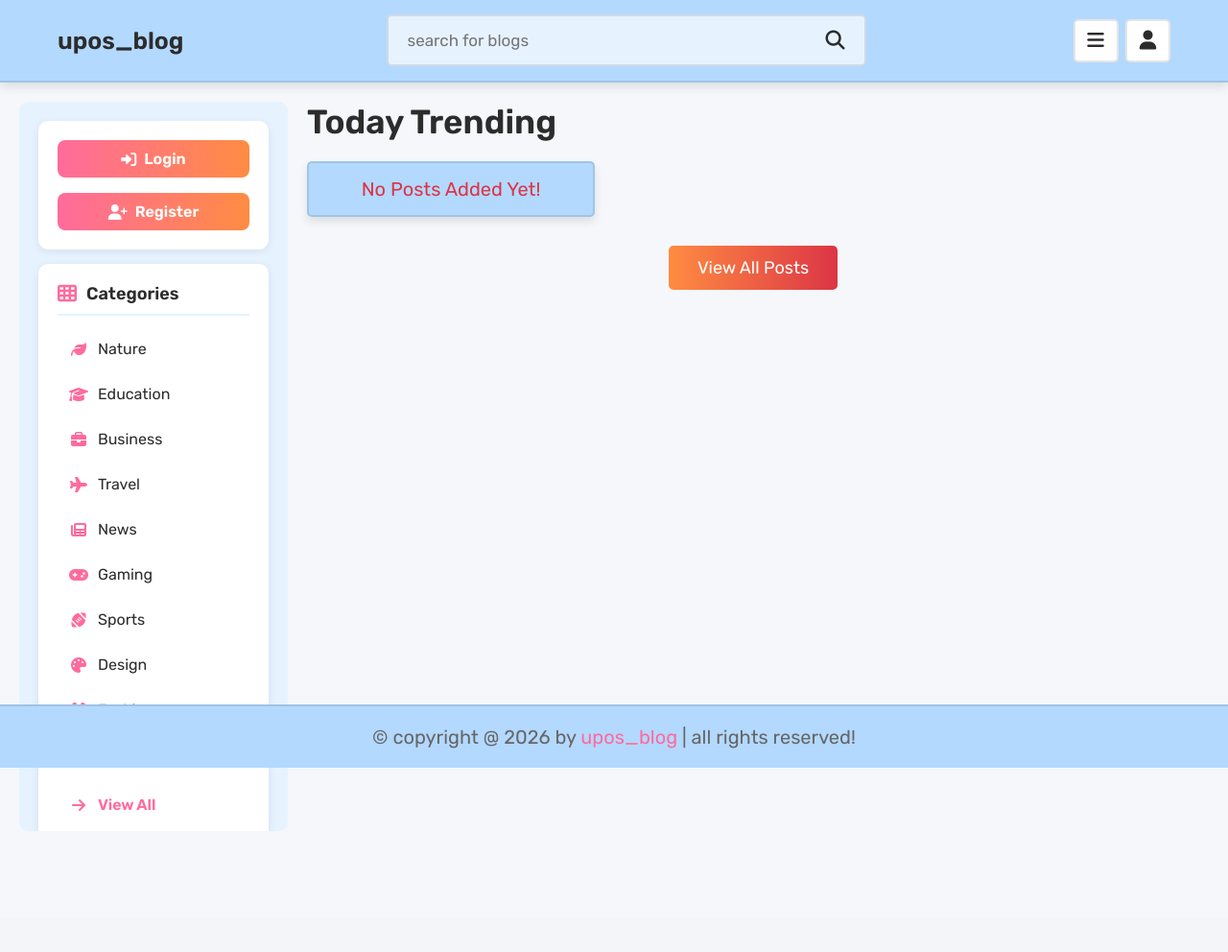
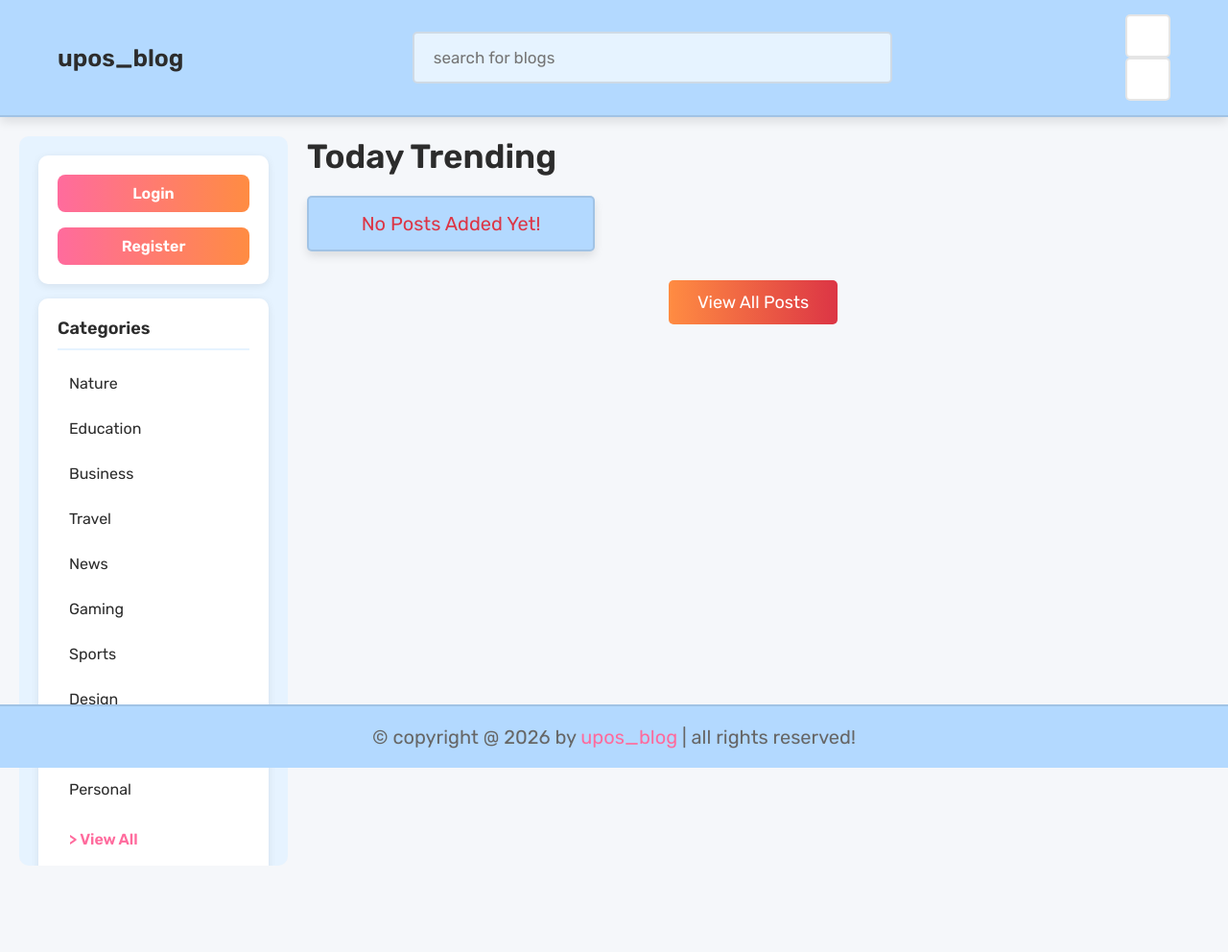
Before and after one commit to Upama-Prapti/web-technologies-Fall2025-2026-sec-W-Final-Term-Project, a PHP site: page /blog/index.php?route=home in a window 1280 px wide. Shown: the whole page at 96% size. Before the commit the page ends 866 px from the top, so only its background shows below. Run offline with PHP 8.4, Linux system fonts and the light colour scheme; data that the repository does not hold is empty; some libraries are stand-ins or nearby versions.

Commit message:
Update home.php

```diff
--- a/views/user/home.php
+++ b/views/user/home.php
@@ -5,7 +5,6 @@
    <meta http-equiv="X-UA-Compatible" content="IE=edge">
    <meta name="viewport" content="width=device-width, initial-scale=1.0">
    <title>home page</title>
-   <link rel="stylesheet" href="https://cdnjs.cloudflare.com/ajax/libs/font-awesome/6.1.1/css/all.min.css">
    <link rel="stylesheet" href="<?php echo ASSETS_URL; ?>css/style.css">
 </head>
 <body>
@@ -18,24 +17,24 @@
          <?php if($fetch_profile){ ?>
          <div class="sidebar-profile">
             <div class="profile-info">
-               <i class="fas fa-user-circle"></i>
+               <span style="font-size: 3rem;">👤</span>
                <div>
                   <p class="profile-name"><?= $fetch_profile['name']; ?></p>
                   <p class="profile-stats">Comments: <?= $total_user_comments; ?> | Likes: <?= $total_user_likes; ?></p>
                </div>
             </div>
-            <a href="index.php?route=create_post" class="sidebar-btn"><i class="fas fa-plus"></i> Create Post</a>
-            <a href="index.php?route=update" class="sidebar-btn"><i class="fas fa-user-edit"></i> Update Profile</a>
+            <a href="index.php?route=create_post" class="sidebar-btn">+ Create Post</a>
+            <a href="index.php?route=update" class="sidebar-btn">✏️ Update Profile</a>
             <div class="sidebar-links">
-               <a href="index.php?route=likes" class="sidebar-link"><i class="fas fa-heart"></i> Likes</a>
-               <a href="index.php?route=comments" class="sidebar-link"><i class="fas fa-comments"></i> Comments</a>
+               <a href="index.php?route=likes" class="sidebar-link">❤ Likes</a>
+               <a href="index.php?route=comments" class="sidebar-link">💬 Comments</a>
             </div>
          </div>
          <?php } else { ?>
          <div class="sidebar-login">
             <div class="sidebar-btn-group">
-               <a href="index.php?route=login" class="sidebar-btn"><i class="fas fa-sign-in-alt"></i> Login</a>
-               <a href="index.php?route=register" class="sidebar-btn"><i class="fas fa-user-plus"></i> Register</a>
+               <a href="index.php?route=login" class="sidebar-btn">Login</a>
+               <a href="index.php?route=register" class="sidebar-btn">Register</a>
             </div>
          </div>
          <?php } ?>
@@ -43,27 +42,25 @@
 
       <div class="sidebar-box">
          <div class="sidebar-title">
-            <i class="fas fa-th"></i>
             <span>Categories</span>
          </div>
          <div class="sidebar-content">
-            <a href="index.php?route=category&category=nature" class="sidebar-item"><i class="fas fa-leaf"></i> Nature</a>
-            <a href="index.php?route=category&category=education" class="sidebar-item"><i class="fas fa-graduation-cap"></i> Education</a>
-            <a href="index.php?route=category&category=business" class="sidebar-item"><i class="fas fa-briefcase"></i> Business</a>
-            <a href="index.php?route=category&category=travel" class="sidebar-item"><i class="fas fa-plane"></i> Travel</a>
-            <a href="index.php?route=category&category=news" class="sidebar-item"><i class="fas fa-newspaper"></i> News</a>
-            <a href="index.php?route=category&category=gaming" class="sidebar-item"><i class="fas fa-gamepad"></i> Gaming</a>
-            <a href="index.php?route=category&category=sports" class="sidebar-item"><i class="fas fa-football-ball"></i> Sports</a>
-            <a href="index.php?route=category&category=design" class="sidebar-item"><i class="fas fa-palette"></i> Design</a>
-            <a href="index.php?route=category&category=fashion" class="sidebar-item"><i class="fas fa-tshirt"></i> Fashion</a>
-            <a href="index.php?route=category&category=personal" class="sidebar-item"><i class="fas fa-user"></i> Personal</a>
-            <a href="index.php?route=categories" class="sidebar-item view-all"><i class="fas fa-arrow-right"></i> View All</a>
+            <a href="index.php?route=category&category=nature" class="sidebar-item">Nature</a>
+            <a href="index.php?route=category&category=education" class="sidebar-item">Education</a>
+            <a href="index.php?route=category&category=business" class="sidebar-item">Business</a>
+            <a href="index.php?route=category&category=travel" class="sidebar-item">Travel</a>
+            <a href="index.php?route=category&category=news" class="sidebar-item">News</a>
+            <a href="index.php?route=category&category=gaming" class="sidebar-item">Gaming</a>
+            <a href="index.php?route=category&category=sports" class="sidebar-item">Sports</a>
+            <a href="index.php?route=category&category=design" class="sidebar-item">Design</a>
+            <a href="index.php?route=category&category=fashion" class="sidebar-item">Fashion</a>
+            <a href="index.php?route=category&category=personal" class="sidebar-item">Personal</a>
+            <a href="index.php?route=categories" class="sidebar-item view-all">> View All</a>
          </div>
       </div>
 
       <div class="sidebar-box">
          <div class="sidebar-title">
-            <i class="fas fa-users"></i>
             <span>Authors</span>
          </div>
          <div class="sidebar-content">
@@ -71,9 +68,9 @@
                if(!empty($authors)){
                   foreach($authors as $author_name) {
             ?>
-            <a href="index.php?route=author&author=<?= $author_name; ?>" class="sidebar-item"><i class="fas fa-user"></i> <?= $author_name; ?></a>
+            <a href="index.php?route=author&author=<?= $author_name; ?>" class="sidebar-item"><?= $author_name; ?></a>
             <?php } ?>
-            <a href="index.php?route=authors" class="sidebar-item view-all"><i class="fas fa-arrow-right"></i> View All</a>
+            <a href="index.php?route=authors" class="sidebar-item view-all">> View All</a>
             <?php } else { ?>
             <p class="sidebar-empty">no posts added yet!</p>
             <?php } ?>
@@ -96,7 +93,7 @@
          <input type="hidden" name="post_id" value="<?= $post_id; ?>">
          <input type="hidden" name="admin_id" value="<?= $fetch_posts['admin_id']; ?>">
          <div class="post-admin">
-            <i class="fas fa-user"></i>
+            <span style="font-weight: bold;">👤</span>
             <div>
                <a href="index.php?route=author&author=<?= $fetch_posts['name']; ?>"><?= $fetch_posts['name']; ?></a>
                <div><?= $fetch_posts['date']; ?></div>
@@ -110,10 +107,10 @@
          <div class="post-title"><?= $fetch_posts['title']; ?></div>
          <div class="post-content content-150"><?= substr($fetch_posts['content'], 0, 150); ?>...</div>
          <a href="index.php?route=post&post_id=<?= $post_id; ?>" class="inline-btn">read more</a>
-         <a href="index.php?route=category&category=<?= $fetch_posts['category']; ?>" class="post-cat"> <i class="fas fa-tag"></i> <span><?= $fetch_posts['category']; ?></span></a>
+         <a href="index.php?route=category&category=<?= $fetch_posts['category']; ?>" class="post-cat"> <span><?= $fetch_posts['category']; ?></span></a>
          <div class="icons">
-            <a href="index.php?route=post&post_id=<?= $post_id; ?>"><i class="fas fa-comment"></i><span>(<?= $fetch_posts['comments_count']; ?>)</span></a>
-            <button type="button" onclick="likePost(this, <?= $post_id; ?>, <?= $fetch_posts['admin_id']; ?>)"><i class="fas fa-heart" style="<?php if($fetch_posts['has_liked']){ echo 'color:var(--red);'; } ?>"></i><span>(<?= $fetch_posts['likes_count']; ?>)</span></button>
+            <a href="index.php?route=post&post_id=<?= $post_id; ?>"><span style="font-weight: bold;">💬</span><span>(<?= $fetch_posts['comments_count']; ?>)</span></a>
+            <button type="button" onclick="likePost(this, <?= $post_id; ?>, <?= $fetch_posts['admin_id']; ?>)"><span style="font-weight: bold; <?php if($fetch_posts['has_liked']){ echo 'color:var(--red);'; } ?>">❤</span><span>(<?= $fetch_posts['likes_count']; ?>)</span></button>
          </div>
       </form>
          <?php
```
